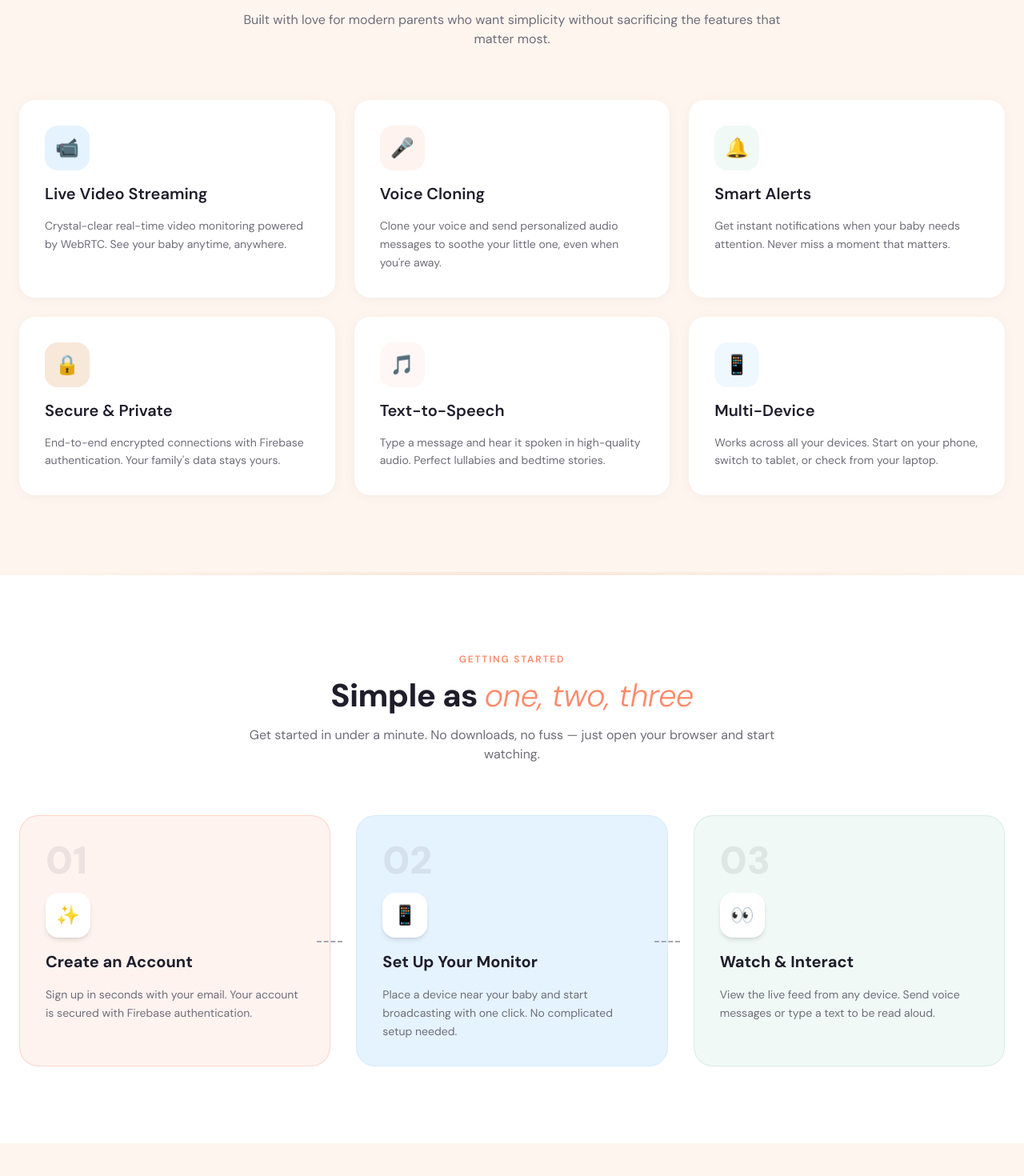
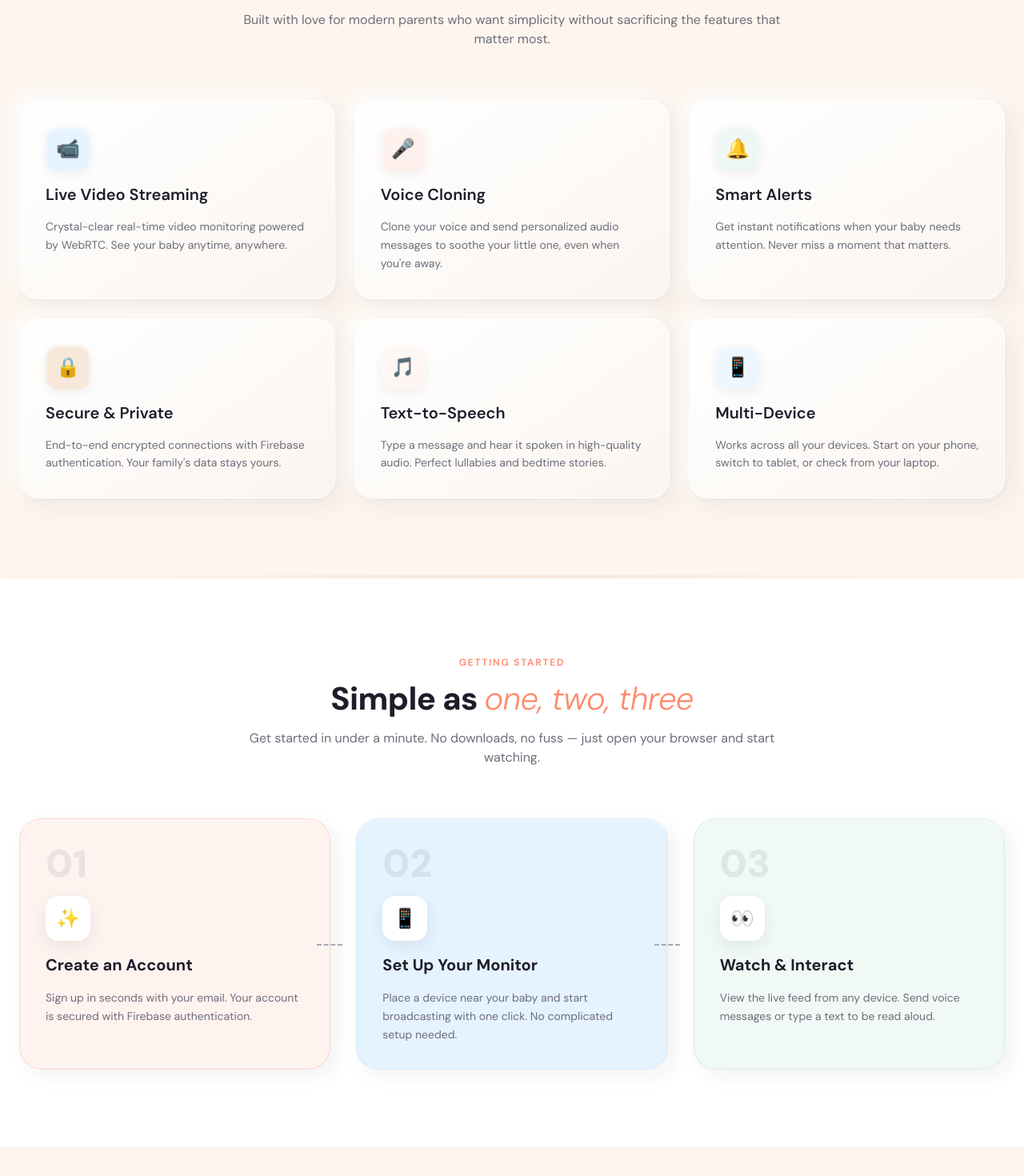
Before and after one commit to vvictort/htc-2026, a React (Vite) app in the folder frontend/: page / in a window 1280 px wide. Shown: the part 1460-2930 px from the top of the page at 80% size. Built offline with nearby package versions, Linux system fonts and the light colour scheme.

Commit message:
redesign some content card to include more claymorphism

```diff
--- a/frontend/src/components/landing/CTA.tsx
+++ b/frontend/src/components/landing/CTA.tsx
@@ -10,7 +10,7 @@ export default function CTA() {
                     whileInView={{ opacity: 1, y: 0 }}
                     viewport={{ once: true }}
                     transition={{ duration: 0.6 }}
-                    className="relative bg-charcoal rounded-[32px] overflow-hidden px-8 py-16 md:px-16 md:py-20 text-center"
+                    className="relative bg-charcoal rounded-[36px] overflow-hidden px-8 py-16 md:px-16 md:py-20 text-center shadow-[0_24px_60px_rgba(31,29,43,0.25),0_8px_24px_rgba(31,29,43,0.12),inset_0_1px_0_rgba(255,255,255,0.06)]"
                 >
                     {/* Decorative blobs */}
                     <div className="absolute top-0 right-0 w-64 h-64 rounded-full bg-coral/20 blur-3xl" />
--- a/frontend/src/components/landing/Features.tsx
+++ b/frontend/src/components/landing/Features.tsx
@@ -14,7 +14,7 @@ const features = [
         title: 'Voice Cloning',
         description:
             'Clone your voice and send personalized audio messages to soothe your little one, even when you\'re away.',
-    color: 'bg-coral/10',
+        color: 'bg-coral/10',
         accent: 'text-coral',
     },
     {
@@ -30,7 +30,7 @@ const features = [
         title: 'Secure & Private',
         description:
             'End-to-end encrypted connections with Firebase authentication. Your family\'s data stays yours.',
-    color: 'bg-warm-cream',
+        color: 'bg-warm-cream',
         accent: 'text-dark-gray',
     },
     {
@@ -110,11 +110,11 @@ export default function Features() {
                             viewport={{ once: true, margin: '-50px' }}
                             variants={cardVariants}
                             whileHover={{ y: -6, transition: { duration: 0.25 } }}
-                            className="card flex flex-col gap-4 cursor-default"
+                            className="clay-feature-card flex flex-col gap-4 cursor-default"
                         >
                             {/* Icon */}
                             <div
-                                className={`w-14 h-14 ${feature.color} rounded-2xl flex items-center justify-center`}
+                                className={`w-14 h-14 ${feature.color} rounded-2xl flex items-center justify-center shadow-[inset_0_2px_4px_rgba(255,255,255,0.8),0_4px_12px_rgba(31,29,43,0.06)]`}
                             >
                                 <span className="text-2xl">{feature.icon}</span>
                             </div>
--- a/frontend/src/components/landing/HowItWorks.tsx
+++ b/frontend/src/components/landing/HowItWorks.tsx
@@ -77,7 +77,7 @@ export default function HowItWorks() {
                             whileInView={{ opacity: 1, y: 0 }}
                             viewport={{ once: true }}
                             transition={{ delay: i * 0.15, duration: 0.5 }}
-                            className={`relative rounded-[24px] border ${item.borderColor} ${item.color} p-8 flex flex-col gap-4`}
+                            className={`clay-step-card relative rounded-[28px] border ${item.borderColor} ${item.color} p-8 flex flex-col gap-4`}
                         >
                             {/* Step number */}
                             <span className="text-5xl font-black text-charcoal/8">
@@ -87,7 +87,7 @@ export default function HowItWorks() {
                             {/* Emoji badge */}
                             <motion.div
                                 whileHover={{ rotate: [0, -10, 10, 0], transition: { duration: 0.4 } }}
-                                className="w-14 h-14 rounded-2xl bg-white shadow-md flex items-center justify-center"
+                                className="w-14 h-14 rounded-2xl bg-white shadow-[0_6px_20px_rgba(31,29,43,0.08),inset_0_1px_0_rgba(255,255,255,0.9)] flex items-center justify-center"
                             >
                                 <span className="text-2xl">{item.emoji}</span>
                             </motion.div>
--- a/frontend/src/index.css
+++ b/frontend/src/index.css
@@ -242,4 +242,42 @@
   .clay-float {
     filter: drop-shadow(16px 22px 30px rgba(31, 29, 43, 0.12));
   }
+
+  /* ── Feature cards with clay look ── */
+  .clay-feature-card {
+    background: linear-gradient(145deg, #ffffff 0%, #faf5f0 100%);
+    border-radius: 24px;
+    padding: 2rem;
+    border: 1px solid rgba(255, 255, 255, 0.7);
+    box-shadow:
+      10px 10px 30px rgba(31, 29, 43, 0.06),
+      -8px -8px 24px rgba(255, 255, 255, 0.85),
+      inset 0 1px 0 rgba(255, 255, 255, 0.8),
+      0 2px 8px rgba(31, 29, 43, 0.03);
+    transition: box-shadow 0.3s ease, transform 0.3s ease;
+  }
+
+  .clay-feature-card:hover {
+    box-shadow:
+      14px 14px 40px rgba(31, 29, 43, 0.09),
+      -10px -10px 28px rgba(255, 255, 255, 0.9),
+      inset 0 1px 0 rgba(255, 255, 255, 0.85),
+      0 4px 12px rgba(31, 29, 43, 0.05);
+  }
+
+  /* ── Step cards with clay look ── */
+  .clay-step-card {
+    box-shadow:
+      8px 8px 24px rgba(31, 29, 43, 0.06),
+      -6px -6px 20px rgba(255, 255, 255, 0.8),
+      inset 0 1px 0 rgba(255, 255, 255, 0.7);
+    transition: box-shadow 0.3s ease, transform 0.3s ease;
+  }
+
+  .clay-step-card:hover {
+    box-shadow:
+      12px 12px 32px rgba(31, 29, 43, 0.09),
+      -8px -8px 24px rgba(255, 255, 255, 0.9),
+      inset 0 1px 0 rgba(255, 255, 255, 0.8);
+  }
 }
```
